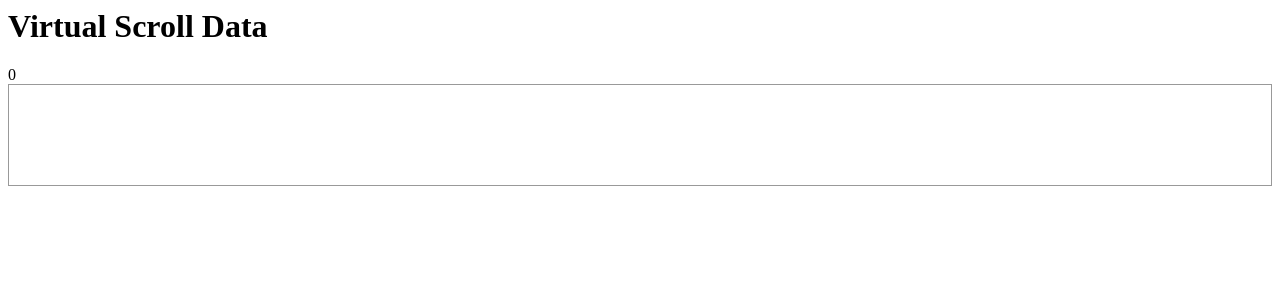
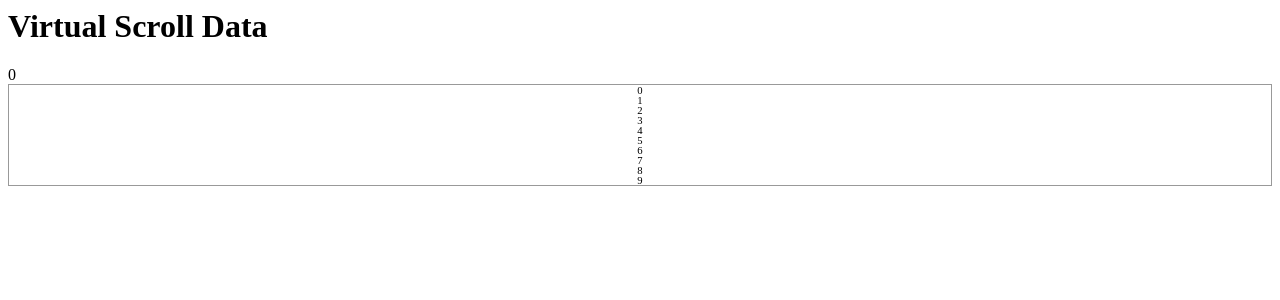
Before and after one commit to joelstevick/material-design-virtual-scroll, an Angular app: page / in a window 1280 px wide. Shown: the top 300 px of the page. Built offline with nearby package versions, Linux system fonts and the light colour scheme.

Commit message:
2 files modified

```diff
--- a/src/app/components/container/container.component.css
+++ b/src/app/components/container/container.component.css
@@ -4,9 +4,10 @@ cdk-virtual-scroll-viewport {
 }
 
 .item {
-  height: 20px;
-  line-height: 50px;
+  height: 10px;
+  line-height: 20px;
   text-align: center;
+  font-size: 8pt;
 }
 
 .item span {
--- a/src/app/strategies/context-viewer.strategy.ts
+++ b/src/app/strategies/context-viewer.strategy.ts
@@ -75,8 +75,8 @@ export class ContextViewerStrategy implements VirtualScrollStrategy {
     );
     this.index$.next(newIndex);
 
+    this.viewport.setRenderedRange(newRange);
     return;
-    this.viewport.setRenderedRange(newRange);
     this.viewport.setRenderedContentOffset(
       (newRange.start - start) * getItemHeight()
     );
```
